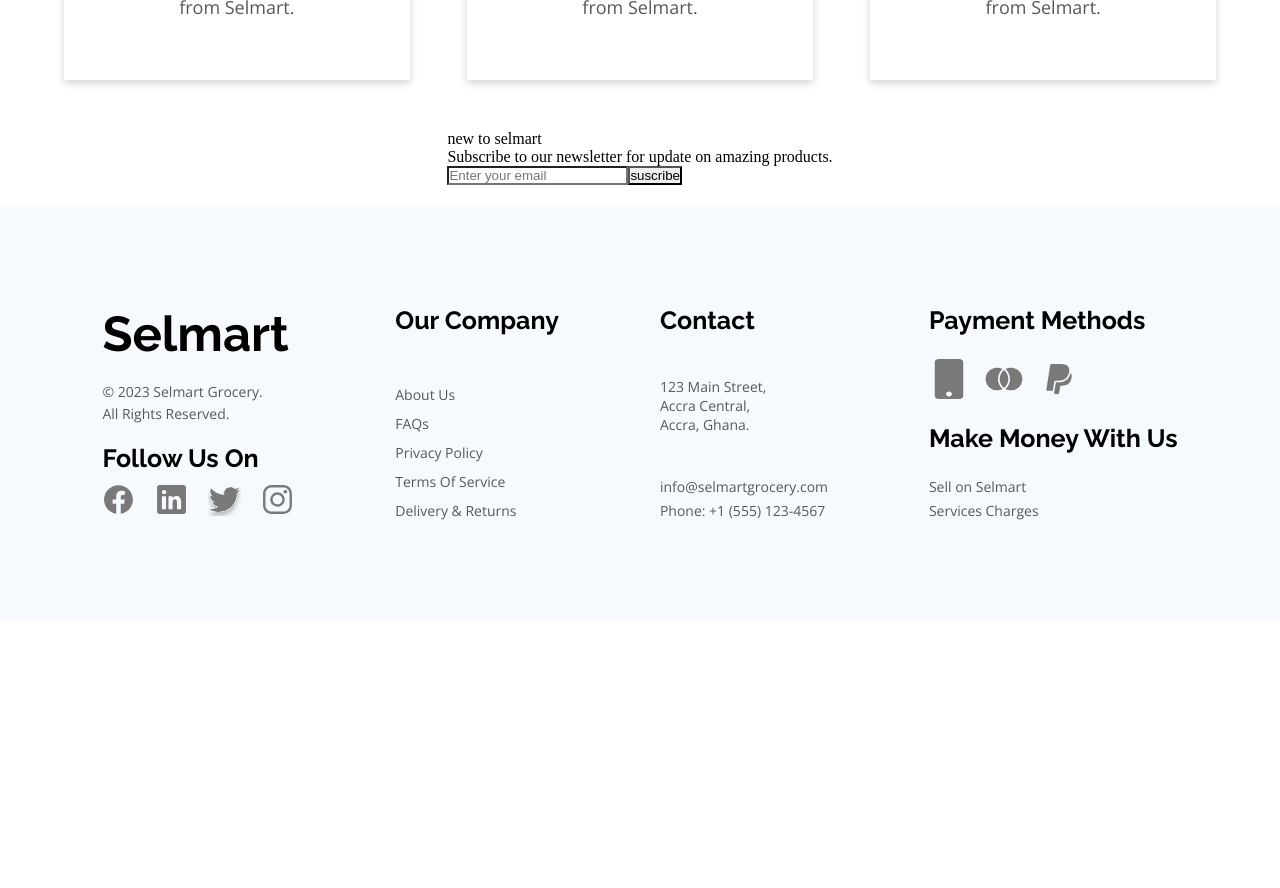
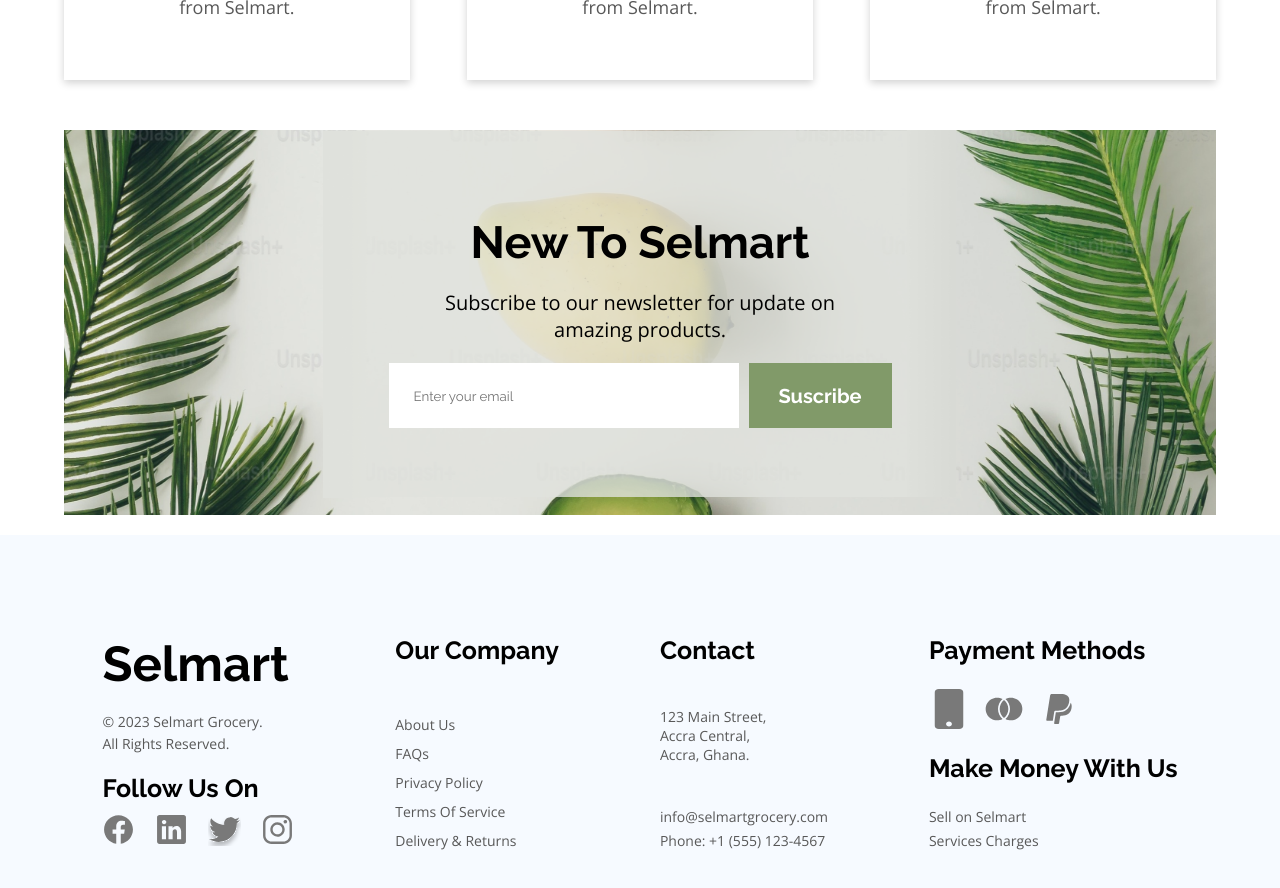
Before and after one commit to mambachristophersteven/selmart-copy, a React (Vite) app: page / in a window 1280 px wide. Shown: the part 4700-5588 px from the top of the page. Before the commit the page ends 5320 px from the top, so only its background shows below. Built offline with nearby package versions, Linux system fonts and the light colour scheme.

Commit message:
Newsletter styling finished

```diff
--- a/src/Components/Newsletter/Newsletter.jsx
+++ b/src/Components/Newsletter/Newsletter.jsx
@@ -5,10 +5,10 @@
     <div className={styles.newsletter}>
         <p className={styles.news_heading}>new to selmart</p>
         <p className={styles.news_sub_heading}>Subscribe to our newsletter for update on amazing products.</p>
-        <div className={styles.news_form}>
+        <form action='#' className={styles.news_form}>
             <input type="email" name="email" id="email" placeholder='Enter your email'/>
             <input type="button" value="suscribe" />
-        </div>
+        </form>
     </div>
   )
 }
--- a/src/Components/Newsletter/Newsletter.module.css
+++ b/src/Components/Newsletter/Newsletter.module.css
@@ -0,0 +1,56 @@
+.newsletter{
+    width: 100%;
+    min-height: 385px;
+    display: flex;
+    flex-direction: column;
+    align-items: center;
+    justify-content: center;
+    background-image: url(../../assets/newsletter-background.png);
+    background-position: center;
+    background-size: 100% 100%;
+    background-repeat: no-repeat;
+    gap: 20px;
+}
+
+.news_heading{
+    font-family: ralewayBold;
+    font-size: 45px;
+    text-align: center;
+    text-transform: capitalize;
+}
+
+.news_sub_heading{
+    font-family: openSans;
+    font-size: 20px;
+    color: 585858;
+    width: 35%;
+    text-align: center;
+}
+
+.news_form{
+    display: flex;
+    align-items: center;
+    gap: 10px;
+}
+
+.news_form [type=email]{
+    width: 350px;
+    height: 65px;
+    padding: 10px 25px;
+    border: none;
+    outline: none;
+    font-family: raleway;
+}
+
+.news_form [type=button]{
+    height: 65px;
+    width: 143px;
+    color: white;
+    font-family: ralewayBold;
+    font-size: 20px;
+    text-transform: capitalize;
+    background: #819A69;
+    border: none;
+    outline: none;
+    cursor: pointer;
+}
```
